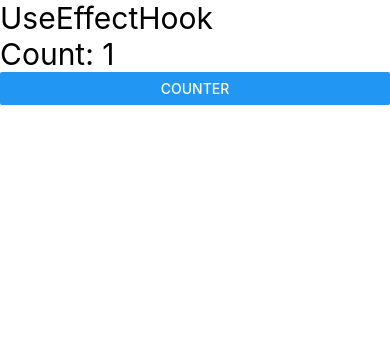
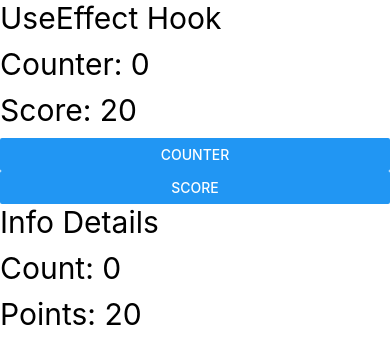
Before and after one commit to onlinedeveloper4u/React-Native-Full-Course-2024-The-Techzeen, a React Native app: screen / in a window 390 px wide. Shown: the top 364 px of the page. Built offline with nearby package versions, Linux system fonts and the light colour scheme.

Commit message:
use Effect Hook for Updating Phase

```diff
--- a/App.jsx
+++ b/App.jsx
@@ -1,7 +1,8 @@
 import React from 'react'
 // import { View, Text, Button } from 'react-native'
 import { View } from 'react-native'
-import UseEffectHook from './src/components/UseEffectHook'
+import UseEffectHookUpdatingPhase from './src/components/UseEffectHookUpdatingPhase'
+// import UseEffectHook from './src/components/UseEffectHook'
 // import ClassComponents from './src/components/ClassComponents'
 // import Grid from './src/components/Grid'
 // import ContactListScreen from './src/screens/Contact/ContactListScreen'
@@ -38,7 +39,8 @@
       {/* <ContactListScreen /> */}
       {/* <Grid /> */}
       {/* <ClassComponents /> */}
-      <UseEffectHook />
+      {/* <UseEffectHook /> */}
+      <UseEffectHookUpdatingPhase />
     </View>
   )
 }
--- /dev/null
+++ b/src/components/UseEffectHookUpdatingPhase.jsx
@@ -0,0 +1,38 @@
+import { View, Text, Button } from 'react-native'
+import React, { useEffect, useState } from 'react'
+
+const UseEffectHookUpdatingPhase = () => {
+    const [counter, setCounter] = useState(0)
+    const [score, setScore] = useState(20)
+    // useEffect(() => {
+    //     console.log('Im a useEffect Hook')
+    // }, [counter])
+    // useEffect(() => {
+    //     console.log('Score')
+    // }, [score])
+  return (
+    <View>
+      <Text style={ { fontSize: 30, marginBottom: 10 } }>UseEffect Hook</Text>
+      <Text style={ { fontSize: 30, marginBottom: 10 } }>Counter: {counter}</Text>
+      <Text style={ { fontSize: 30, marginBottom: 10 } }>Score: {score}</Text>
+      <Button title='Counter' onPress={() => setCounter(counter + 1)} />
+      <Button title='Score' onPress={() => setScore(score + 10)} />
+        <InfoDetails count={counter} points={score} />
+    </View>
+  )
+}
+
+const InfoDetails = ({ count, points }) => {
+    useEffect(() => {
+        console.log('Iam a child component')
+    }, [count])
+    return (
+        <View>
+            <Text style={ { fontSize: 30, marginBottom: 10 } }>Info Details</Text>
+            <Text style={ { fontSize: 30, marginBottom: 10 } }>Count: {count}</Text>
+            <Text style={ { fontSize: 30, marginBottom: 10 } }>Points: {points}</Text>
+        </View>
+    )
+}
+
+export default UseEffectHookUpdatingPhase
```
